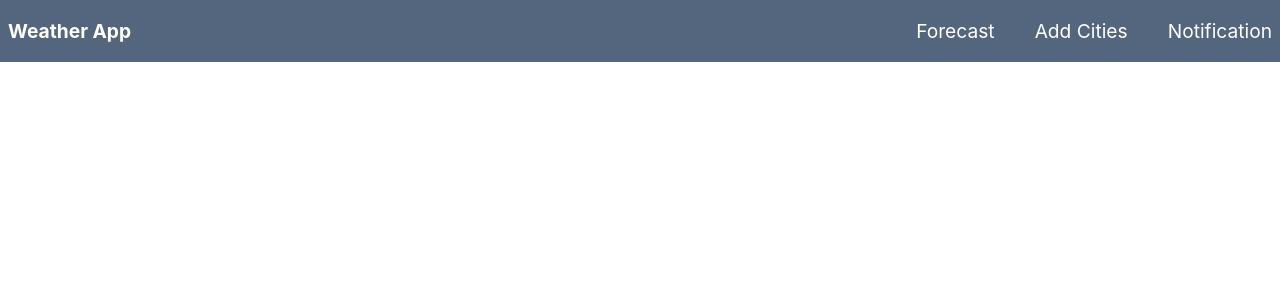
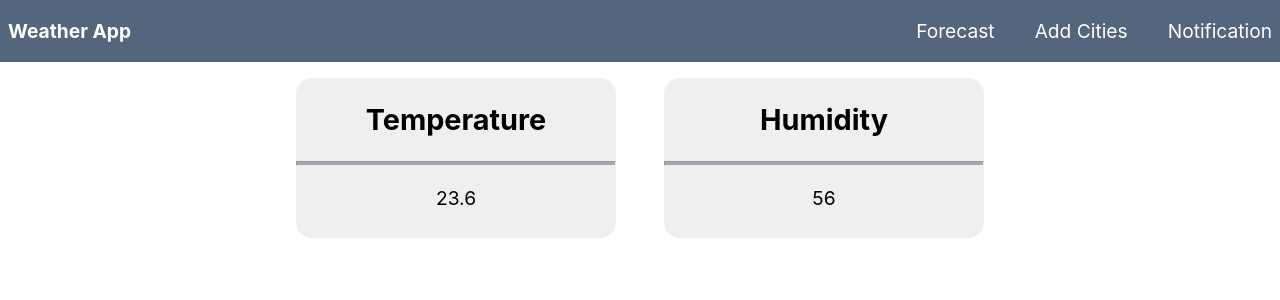
Before and after one commit to JosephMusya/weather, a React (Create React App) app: page / in a window 1280 px wide. Shown: the top 300 px of the page. Built offline with nearby package versions, Linux system fonts and the light colour scheme.

Commit message:
Added react router dom lib

```diff
--- a/package.json
+++ b/package.json
@@ -8,6 +8,7 @@
     "@testing-library/user-event": "^13.5.0",
     "react": "^18.2.0",
     "react-dom": "^18.2.0",
+    "react-router-dom": "^6.8.0",
     "react-scripts": "5.0.1",
     "web-vitals": "^2.1.4"
   },
--- a/src/App.js
+++ b/src/App.js
@@ -1,8 +1,13 @@
 import Navbar from "./components/Navbar";
+import {Route,Routes} from 'react-router-dom';
+import Homepage from "./pages/Homepage";
 function App() {
   return (
     <div className="App">
       <Navbar/>
+      <Routes>
+        <Route path="/" element={<Homepage/>}/>
+      </Routes>
     </div>
   );
 }
```
Also changed, not shown: 1 other file (tests, documents, lock files or other folders).
